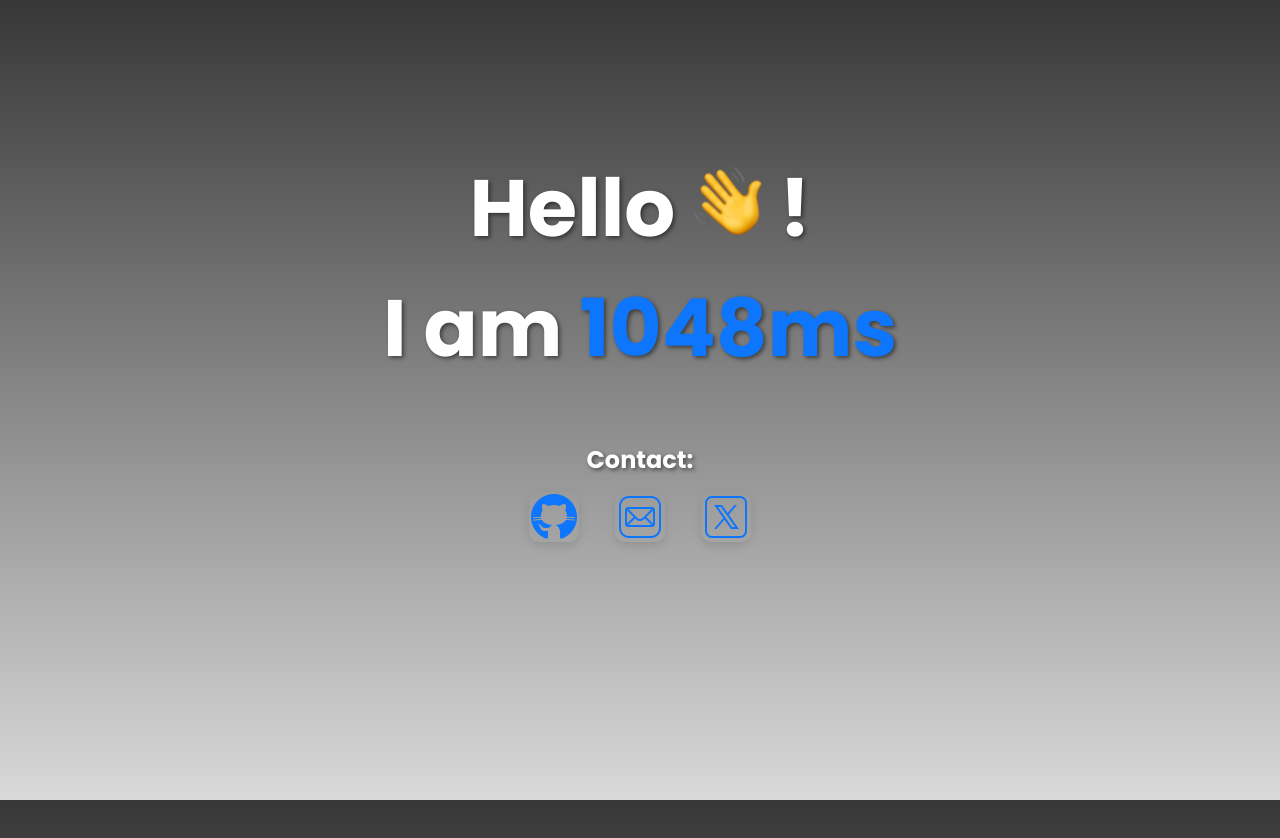
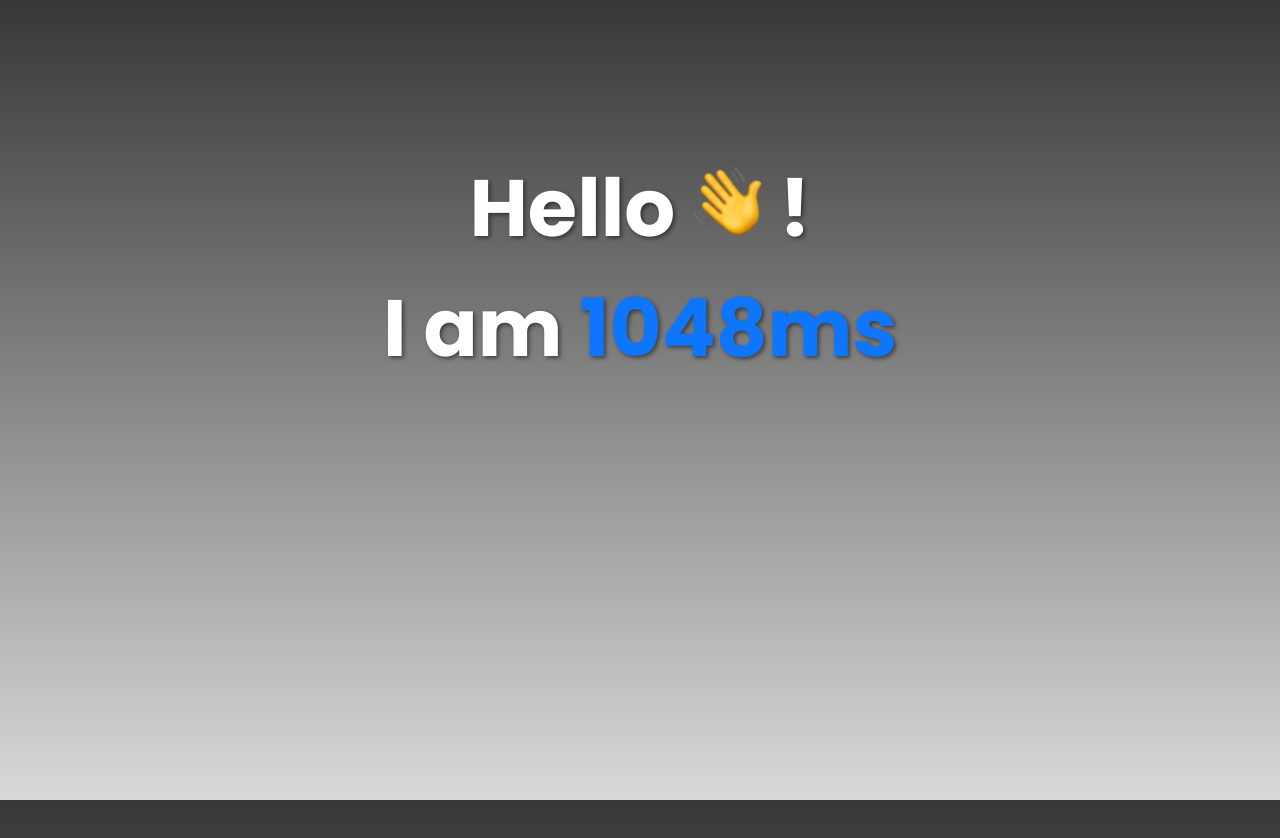
Before and after one commit to 1048ms/1048ms.github.io, a plain HTML site: page index.html in a window 1280 px wide. Drawn offline with Linux system fonts and the light colour scheme.

Commit message:
Update index.html

```diff
--- a/index.html
+++ b/index.html
@@ -15,19 +15,5 @@
       Hello <span class="wave"><img src="Images/wave.png" height="70px"/></span> !<br />
       I am <span style="color: #0e76fd">1048ms</span>
     </h1>
-
-    <div class="socials">
-      <h2>Contact:</h2>
-      <a href="https://github.com/1048ms" target="_blank">
-        <img src="Images/Icons/github_icon.png" alt="GitHub" width="40px" />
-      </a>
-      <a href="mailto:1048@gmail.com">
-        <img src="Images/Icons/mail_icon.png" alt="Email" width="40px" />
-      </a>
-      <a href="https://twitter.com/1048ms" target="_blank">
-        <img src="Images/Icons/twitter_icon.png" alt="X" width="40px" />
-      </a>
-    </div>
   </body>
-  <script src="JS/script.js"></script>
 </html>
```
